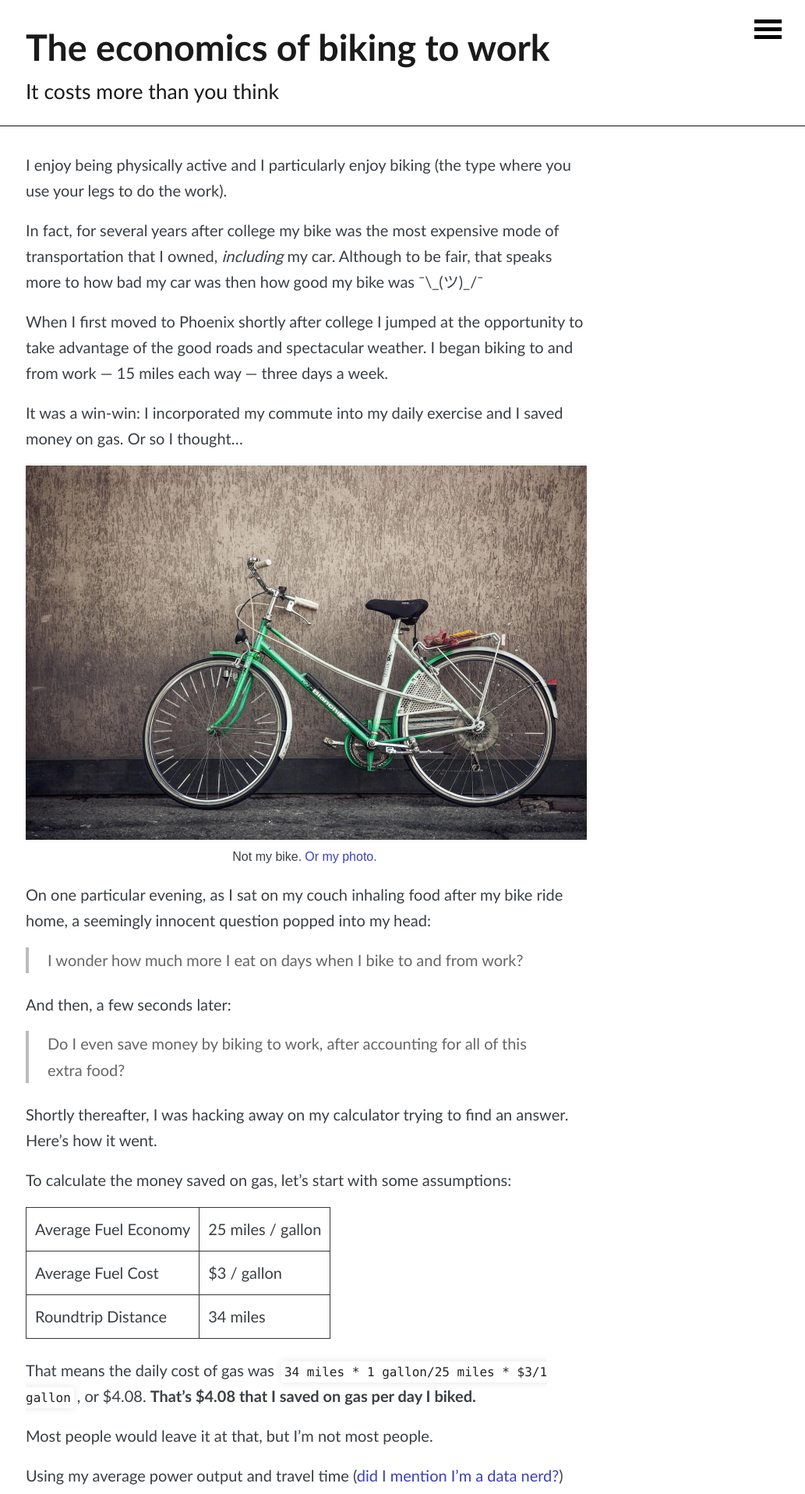
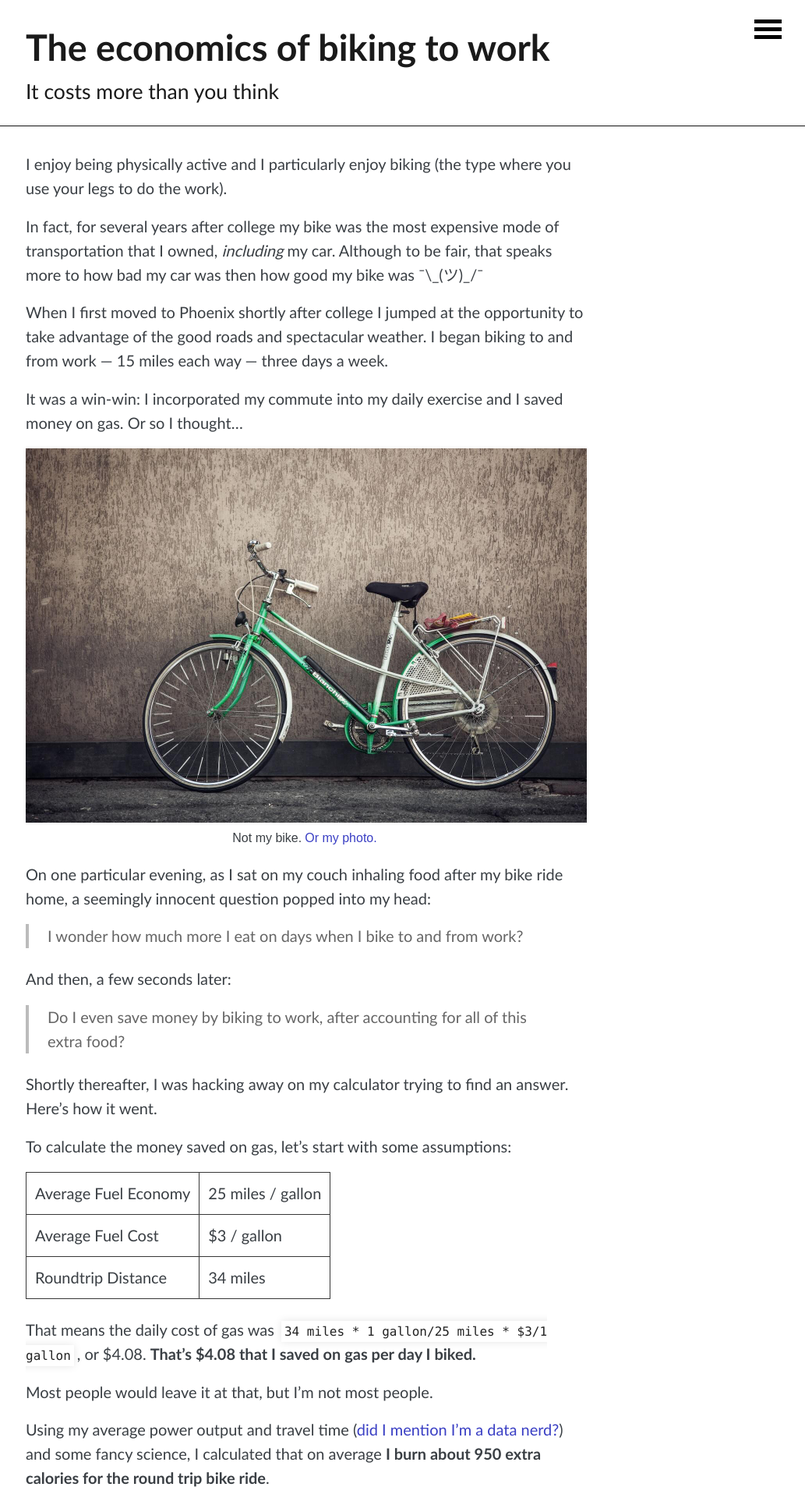
Before and after one commit to dontmitch/dontmitch.github.io, a Jekyll site: the page built from 2016-03-22-the-economics-of-biking-to-work.md, in a window 1280 px wide. Shown: the top 1916 px of the page at 78% size, without its empty margins (247-1280 px from the left). Built offline with Jekyll 4.4.1, drawn with Linux system fonts in a browser that asks for light colours; our own code applies the rules of GitHub Pages for plain Markdown files.

Commit message:
Condense line height.

```diff
--- a/assets/css/style.scss
+++ b/assets/css/style.scss
@@ -98,7 +98,7 @@ body {
   font-family: 'Lato', sans-serif;
   font-size: 1rem;
   font-weight: 400;
-  line-height: 1.66;
+  line-height: 1.55;
   color: $font-color;
   background: $background-color;
 }
```
